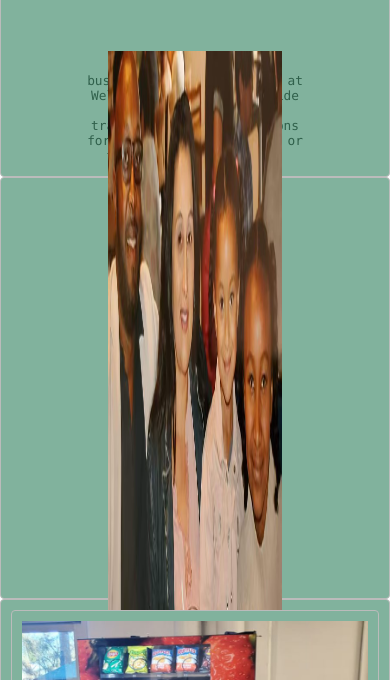
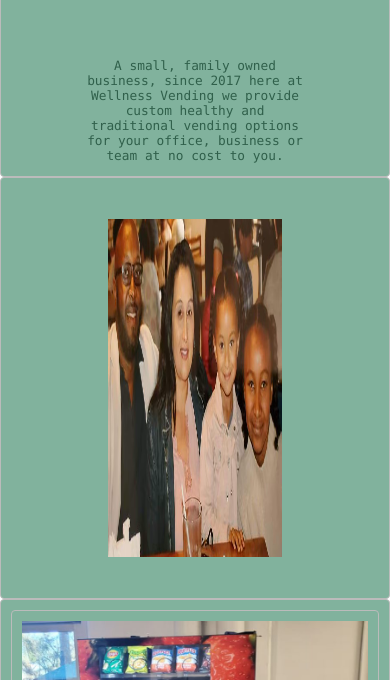
Before and after one commit to tuni-kern/tuni-kern.github.io, a plain HTML site: page index.html in a window 390 px wide. Shown: the part 164-844 px from the top of the page. Drawn offline with Linux system fonts and the light colour scheme.

Commit message:
Update style.css

```diff
--- a/style.css
+++ b/style.css
@@ -184,7 +184,7 @@ html, body {
     }
 
     .container > img {
-        height: 80vh;
+        height: 40vh;
         width: 80vw;
     }
 
```
